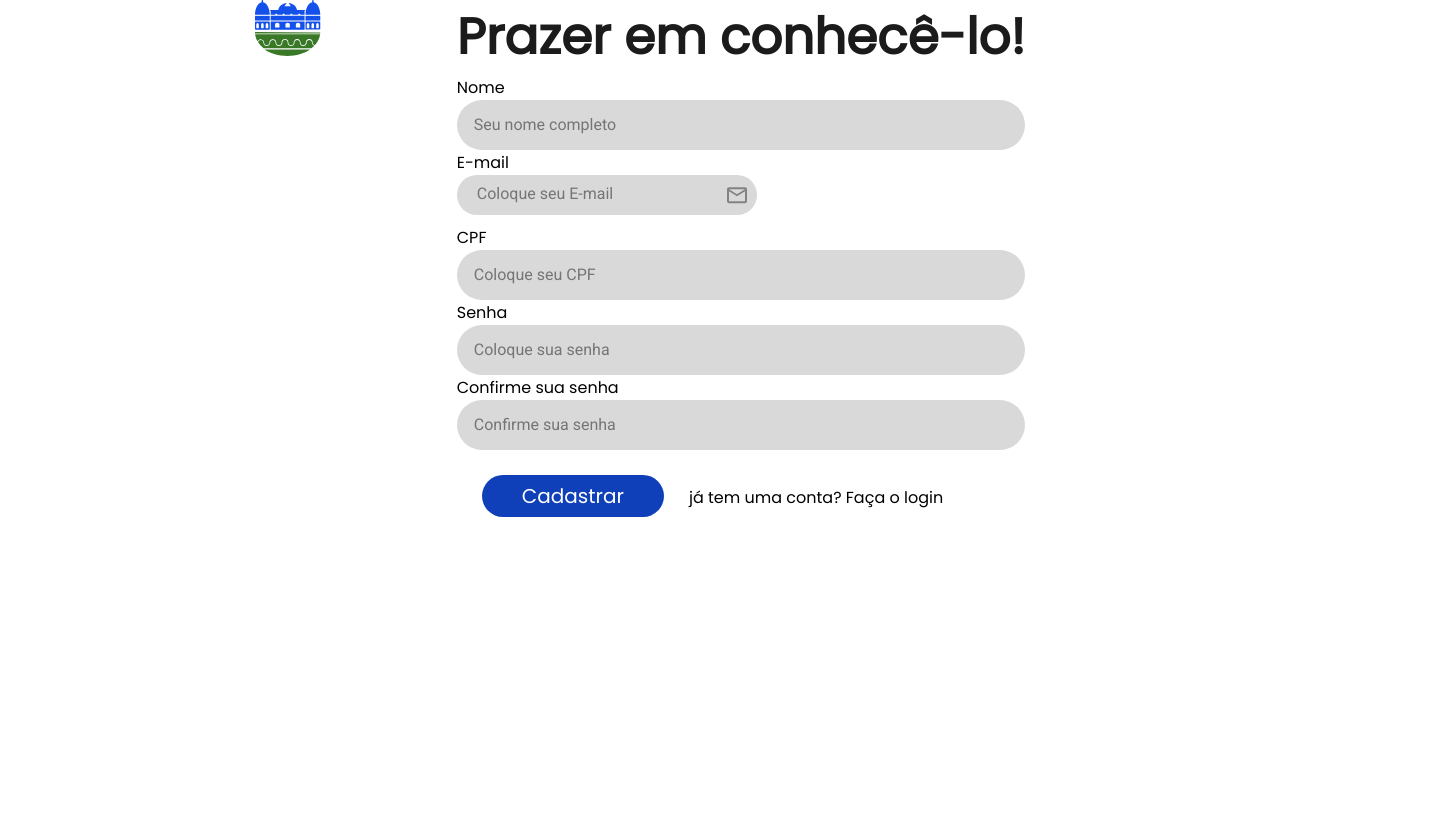
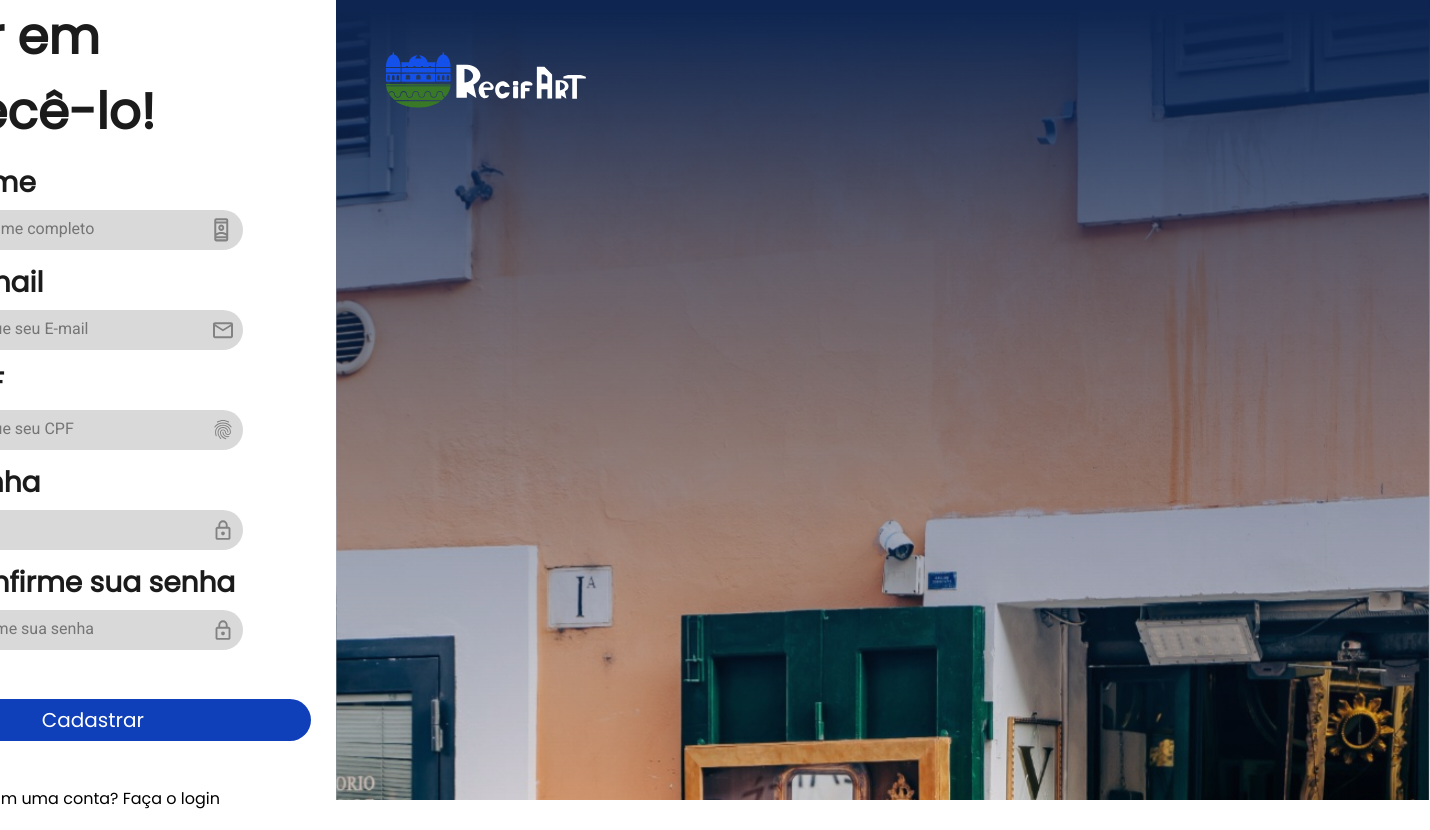
Before and after one commit to Victor87dev/Projeto-recifArt, a React (Vite) app in the folder Projeto-recifArt/: page /cadastro_artesao in a window 1280 px wide. Shown: the whole page, 1430 px wide, since content can reach past the window. Before the commit the page ends 800 px from the top, so only its background shows below. Built offline with nearby package versions, Linux system fonts and the light colour scheme.

Commit message:
feat/style: quase pronto

```diff
--- a/Projeto-recifArt/src/pages/Cadastro/Cadastro.css
+++ b/Projeto-recifArt/src/pages/Cadastro/Cadastro.css
@@ -9,10 +9,6 @@
     display: flex;
 }
 
-.ladoDireito{
-
-    background: url(../../assets/img/fundo-cadastro.svg)
-}
 h1{
 
     color: var(--BW-S80, #1B1B1B);
@@ -23,6 +19,7 @@ font-style: normal;
 font-weight: 600;
 line-height: normal;
 }
+
 .ladoEsquerdo p{
    margin-left: 3%;
     color: var(--BW-S80, #1B1B1B);
@@ -34,11 +31,50 @@ line-height: normal;
 }
 
 .form-field{
-    border-radius: 50.31px;
-background: #D9D9D9;
-border: none;
-width: 100%;
-height: 50px;
+    border-radius: 25px;
+    background: #D9D9D9;
+    width: 300px;
+    font-family: var(--primary-font);
+   height: 40px;
+   border: none;
+
+   padding-left: 20px;
+   padding-right: 40px;
+}
+
+
+.name-cad input{
+
+    background-image: url(../../assets/img/nomeCad.svg);
+    background-size: 24px 24px;
+    background-repeat: no-repeat;
+    background-position: center right 10px;
+}
+.email-cad input{
+    background-image: url(../../assets/img/email.svg);
+    background-size: 20px 20px;
+    background-repeat: no-repeat;
+    background-position: center right 10px;
+}
+.cpf-cad input{
+    background-image: url(../../assets/img/cpfCad.svg);
+    background-size: 20px 20px;
+    background-repeat: no-repeat;
+    background-position: center right 10px;
+
+
+}
+.password-cad input{
+    background-image: url(../../assets/img/senha.svg);
+    background-size: 20px 20px;
+    background-repeat: no-repeat;
+    background-position: center right 10px;
+}
+.ConfirmPassword-cad input{
+    background-image: url(../../assets/img/senha.svg);
+    background-size: 20px 20px;
+    background-repeat: no-repeat;
+    background-position: center right 10px;
 }
 
 .form-error{
@@ -49,6 +85,7 @@ height: 50px;
     font-weight: 400;
     line-height: normal;
     margin-left: 3%;
+    display: block;
 
 }
 .form-field{
@@ -93,17 +130,33 @@ box-shadow: 1.32px 5.40px 5.40px 0px rgba(0, 0, 0, 0.25);
 
 
 }
-.jatemConta{
-    color: #1B1B1B;
-    font-family: var(--primary-font);
-font-size: 22px;
-font-style: normal;
-font-weight: 500;
-line-height: normal;
-    margin-top: 5% ;
+.buttonCad:hover{
+
+    background: #0C2F94;
+}
+.jatemconta{
+    margin: 4%;
     text-align: center;
 }
-.jatemConta span{
 
-    color: var(--B-S80, #0F3FB9)
+.form-align{
+    display: flex;
+    flex-direction: column;
+    align-items: center;
 }
+
+label p{
+ margin: 4% 0 2% 0 ;
+}
+.img-cad img{
+    width: 200px;
+    height: 60px;
+    margin: 50px;
+}
+.ladoDireito{
+    width: 100vw;
+    height: 100vh;
+    display: flex;
+    background: linear-gradient(0deg, rgba(109, 114, 128, 0.00) -8.39%, rgba(13, 37, 80, 0.62) 69.37%, #0D2550 98.93%), url(../../assets/img/fundo-cadastro.svg) no-repeat;
+    background-size: cover;
+}
--- a/Projeto-recifArt/src/pages/Cadastro/cadastro_artesao.jsx
+++ b/Projeto-recifArt/src/pages/Cadastro/cadastro_artesao.jsx
@@ -2,7 +2,7 @@ import {Formik,Form,Field,ErrorMessage} from 'formik';
 import * as yup from 'yup';
 import logo from "../../assets/img/LOGO.svg";
 import Axios from 'axios';
-
+import { useNavigate } from 'react-router-dom';
 
 
 
@@ -24,6 +24,7 @@ function Cadastro() {
 
         if (response.data.msg === 'Cadastrado com sucesso') {
         alert('Cadastro realizado com sucesso!');
+        navigate('/login_usuario');
       } else if (response.data.msg === 'Email já está em uso') {
         alert('Email já está em uso. Tente outro.');
       } else {
@@ -64,13 +65,9 @@ function Cadastro() {
 
   return (
 
-     <div className="container" >
-     <div className='img'>
-
-     <img src={logo}></img>
-     </div>
 
 
+    <div className="container" >
 
 
        <Formik initialValues={{}}
@@ -78,12 +75,13 @@ function Cadastro() {
          validationSchema={validationRegister}
 
          >
-        <Form className='login form'>
-        <div className='login-form-group'>
+        <Form className='ladoEsquerdo' >
+
    <h1>Prazer em conhecê-lo!</h1>
 
+  <div className="form-align">
 
-  <label className='name'>
+  <label className='name-cad'>
   <p>Nome</p>
   <Field
     name='name'
@@ -97,10 +95,10 @@ function Cadastro() {
     />
   </label>
 
-</div>
+
 
 <div className='login-form-group'>
-  <label className='email'>
+  <label className='email-cad'>
   <p>E-mail</p>
   <Field
     name='email'
@@ -116,7 +114,7 @@ function Cadastro() {
 </div>
 
 <div className='login-form-group'>
-  <label className='cpf'>
+  <label className='cpf-cad'>
   <p>CPF</p>
   <Field
    type="number"
@@ -133,13 +131,13 @@ function Cadastro() {
 </div>
 
 <div className='login-form-group'>
-  <label className='password'>
+  <label className='password-cad'>
   <p>Senha</p>
   <Field
-     type='password'
+  type="password"
   name='password'
   className='form-field'
-    placeholder='Coloque sua senha'
+  placeholder='Senha'
   />
   <ErrorMessage
     component='span'
@@ -151,10 +149,10 @@ function Cadastro() {
 </div>
 
 <div className='login-form-group'>
- <label className='ConfirmPassword'>
+ <label className='ConfirmPassword-cad'>
  <p>Confirme sua senha</p>
  <Field
-     type='password'
+    type="password"
     name='ConfirmPassword'
     className='form-field'
     placeholder='Confirme sua senha'
@@ -166,21 +164,31 @@ function Cadastro() {
     />
 </label>
 </div>
-<a href='/login_artesao'>
+  </div>
+<div className="parteinferiorCad">
 
 <button className='button' type='submit' src='#'>
  Cadastrar
 </button>
-</a>
- <a className='cadastrar'>já tem uma conta?<span> Faça o login</span></a>
+ <a className='jatemconta'>já tem uma conta?<span> Faça o login</span></a>
+</div>
         </Form>
  </Formik>
 
 
+<div className="ladoDireito">
 
+<div className='img-cad'>
+
+<img src={logo}></img>
 </div>
+</div>
+    </div>
+
+
 
 );
 }
 
+
 export default Cadastro;
--- a/Projeto-recifArt/src/pages/Cadastro/cadastro_empresa.jsx
+++ b/Projeto-recifArt/src/pages/Cadastro/cadastro_empresa.jsx
@@ -2,6 +2,7 @@ import {Formik,Form,Field,ErrorMessage} from 'formik';
 import * as yup from 'yup';
 import logo from "../../assets/img/LOGO.svg";
 import Axios from 'axios';
+import { useNavigate } from 'react-router-dom';
 
 
 
@@ -23,6 +24,7 @@ function Cadastro() {
 
       if (response.data.msg === 'Cadastrado com sucesso') {
         alert('Cadastro realizado com sucesso!');
+        navigate('/login_usuario');
       } else if (response.data.msg === 'Email já está em uso') {
         alert('Email já está em uso. Tente outro.');
       } else {
@@ -62,13 +64,10 @@ function Cadastro() {
 
   return (
 
-     <div className="container" >
-     <div className='img'>
-
-     <img src={logo}></img>
-     </div>
 
 
+
+    <div className="container" >
 
 
        <Formik initialValues={{}}
@@ -76,12 +75,13 @@ function Cadastro() {
          validationSchema={validationRegister}
 
          >
-        <Form className='login form'>
-        <div className='login-form-group'>
+        <Form className='ladoEsquerdo' >
+
    <h1>Prazer em conhecê-lo!</h1>
 
+  <div className="form-align">
 
-  <label className='name'>
+  <label className='name-cad'>
   <p>Nome</p>
   <Field
     name='name'
@@ -95,10 +95,10 @@ function Cadastro() {
     />
   </label>
 
-</div>
+
 
 <div className='login-form-group'>
-  <label className='email'>
+  <label className='email-cad'>
   <p>E-mail</p>
   <Field
     name='email'
@@ -114,30 +114,30 @@ function Cadastro() {
 </div>
 
 <div className='login-form-group'>
-  <label className='cnpj'>
-  <p>CNPJ</p>
+  <label className='cpf-cad'>
+  <p>CPF</p>
   <Field
    type="number"
-    name='cnpj'
+   name='cpf'
    className='form-field'
-    placeholder='Coloque seu CNPJ'
+   placeholder='Coloque seu CPF'
    />
   <ErrorMessage
     component='span'
-    name='cnpj'
+    name='cpf'
     className='form-error'
     />
   </label>
 </div>
 
 <div className='login-form-group'>
-  <label className='password'>
+  <label className='password-cad'>
   <p>Senha</p>
   <Field
   type="password"
   name='password'
   className='form-field'
-    placeholder='Coloque sua senha'
+  placeholder='Senha'
   />
   <ErrorMessage
     component='span'
@@ -149,7 +149,7 @@ function Cadastro() {
 </div>
 
 <div className='login-form-group'>
- <label className='ConfirmPassword'>
+ <label className='ConfirmPassword-cad'>
  <p>Confirme sua senha</p>
  <Field
     type="password"
@@ -164,22 +164,32 @@ function Cadastro() {
     />
 </label>
 </div>
-
-<a href='/login_empresa'>
+  </div>
+<div className="parteinferiorCad">
 
 <button className='button' type='submit' src='#'>
  Cadastrar
 </button>
-</a>
- <a className='cadastrar'>já tem uma conta?<span> Faça o login</span></a>
+ <a className='jatemconta'>já tem uma conta?<span> Faça o login</span></a>
+</div>
         </Form>
  </Formik>
 
 
+<div className="ladoDireito">
 
+<div className='img-cad'>
+
+<img src={logo}></img>
 </div>
+</div>
+    </div>
+
+
 
 );
 }
 
+
+
 export default Cadastro;
--- a/Projeto-recifArt/src/pages/Cadastro/cadastro_usuario.jsx
+++ b/Projeto-recifArt/src/pages/Cadastro/cadastro_usuario.jsx
@@ -3,13 +3,12 @@ import * as yup from 'yup';
 import logo from "../../assets/img/LOGO.svg";
 import Axios from 'axios';
 import "./Cadastro.css"
-import { useState } from 'react';
 import { useNavigate } from 'react-router-dom';
 
 
 
 function Cadastro() {
-
+  const navigate = useNavigate();
 
   const handleclickRegister=(values) => {
 
@@ -27,6 +26,7 @@ function Cadastro() {
 
         if (response.data.msg === 'Cadastrado com sucesso') {
         alert('Cadastro realizado com sucesso!');
+        navigate('/login_usuario');
       } else if (response.data.msg === 'Email já está em uso') {
         alert('Email já está em uso. Tente outro.');
       } else {
@@ -79,8 +79,9 @@ function Cadastro() {
 
    <h1>Prazer em conhecê-lo!</h1>
 
+  <div className="form-align">
 
-  <label className='name'>
+  <label className='name-cad'>
   <p>Nome</p>
   <Field
     name='name'
@@ -97,7 +98,7 @@ function Cadastro() {
 
 
 <div className='login-form-group'>
-  <label className='email'>
+  <label className='email-cad'>
   <p>E-mail</p>
   <Field
     name='email'
@@ -113,7 +114,7 @@ function Cadastro() {
 </div>
 
 <div className='login-form-group'>
-  <label className='cpf'>
+  <label className='cpf-cad'>
   <p>CPF</p>
   <Field
    type="number"
@@ -130,7 +131,7 @@ function Cadastro() {
 </div>
 
 <div className='login-form-group'>
-  <label className='password'>
+  <label className='password-cad'>
   <p>Senha</p>
   <Field
   type="password"
@@ -148,7 +149,7 @@ function Cadastro() {
 </div>
 
 <div className='login-form-group'>
- <label className='ConfirmPassword'>
+ <label className='ConfirmPassword-cad'>
  <p>Confirme sua senha</p>
  <Field
     type="password"
@@ -163,14 +164,13 @@ function Cadastro() {
     />
 </label>
 </div>
+  </div>
 <div className="parteinferiorCad">
 
-<a href= '/login_usuario' type='submit' className='buttonCad' >
-
-
+<button className='button' type='submit' src='#'>
  Cadastrar
-</a>
- <a className='jatemConta'>já tem uma conta?<span> Faça o login</span></a>
+</button>
+ <a className='jatemconta'>já tem uma conta?<span> Faça o login</span></a>
 </div>
         </Form>
  </Formik>
@@ -178,7 +178,7 @@ function Cadastro() {
 
 <div className="ladoDireito">
 
-<div className='img'>
+<div className='img-cad'>
 
 <img src={logo}></img>
 </div>
--- a/Projeto-recifArt/src/pages/Login/Login.css
+++ b/Projeto-recifArt/src/pages/Login/Login.css
@@ -150,5 +150,5 @@
 }
 
 .button:hover {
-    background: #0C2F94; /* Change background color on hover if needed */
+    background: #0C2F94;
 }
```
Also changed, not shown: Projeto-recifArt/src/assets/img/cpfCad.svg (added), Projeto-recifArt/src/assets/img/nomeCad.svg (added). Lines whose indentation alone changed are shown as unchanged.
